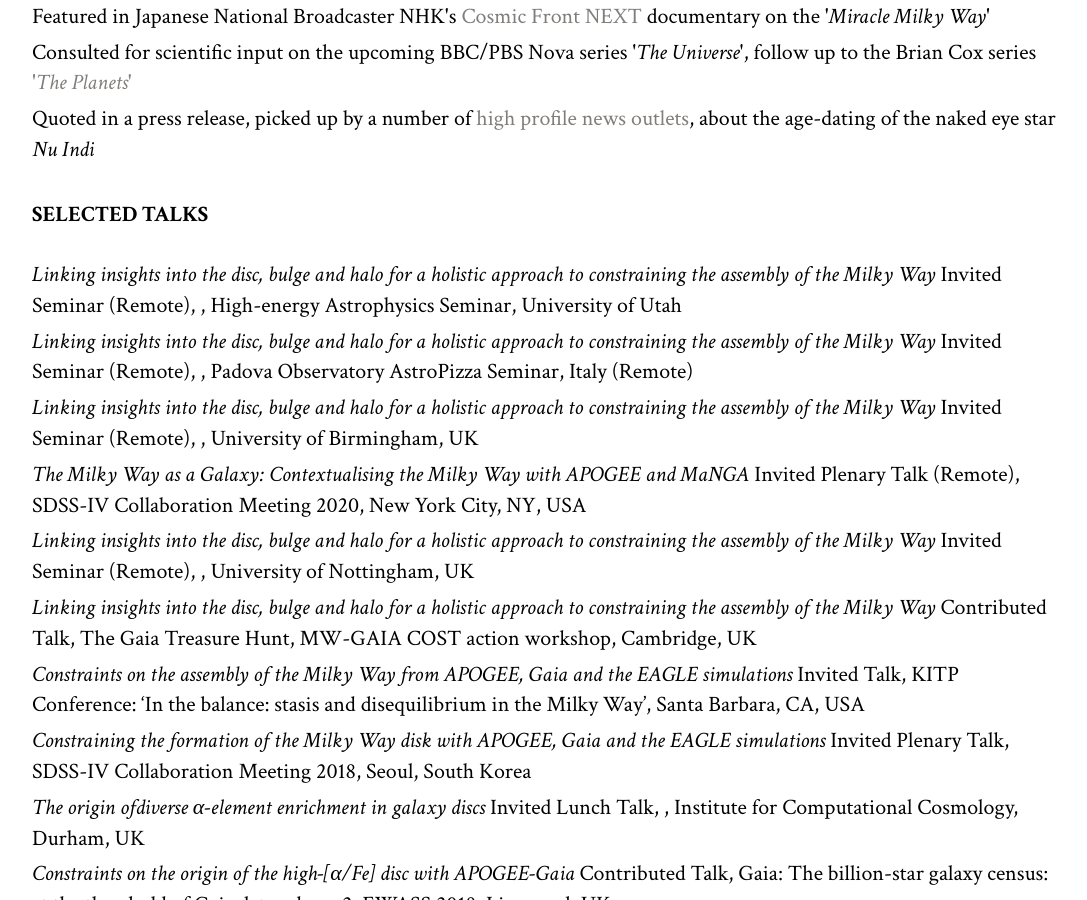
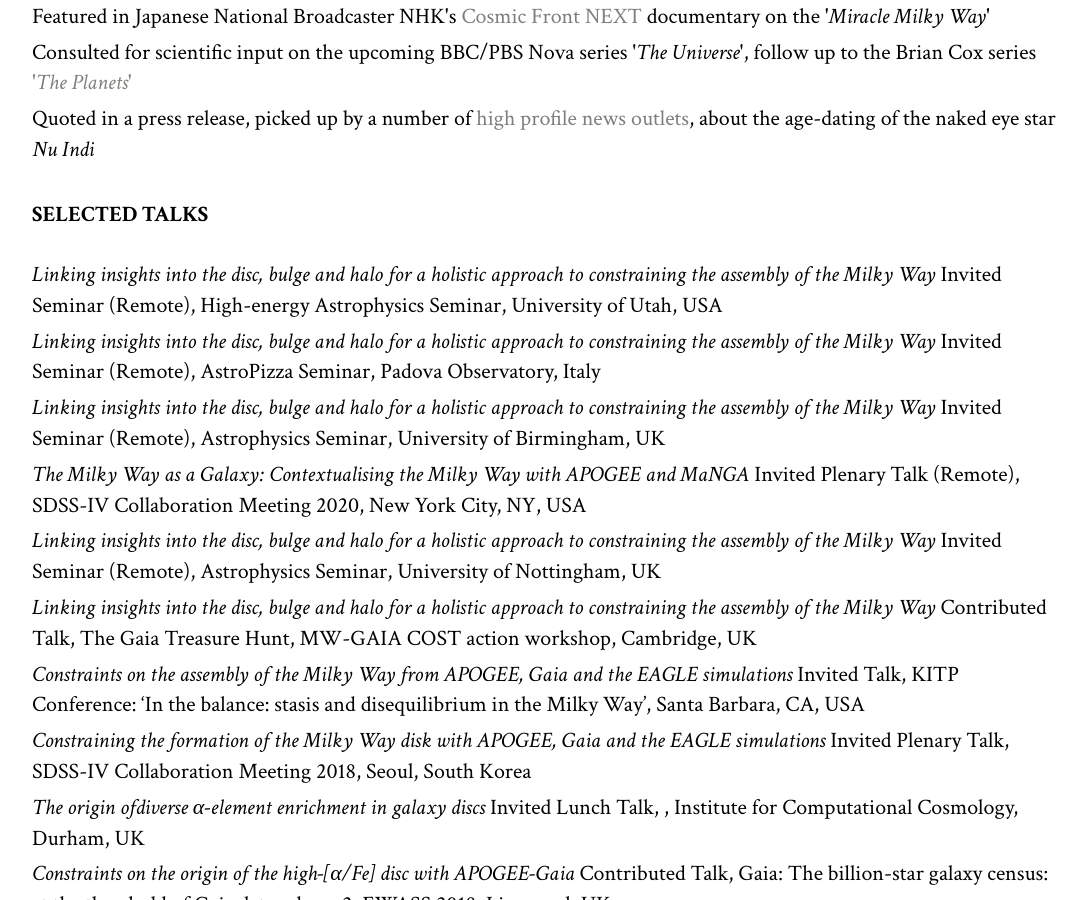
Before and after one commit to jmackereth/jmackereth.github.io, a Jekyll site: the page built from cv.html, in a window 1280 px wide and 900 px high, scrolled down 1078 px. Shown: the whole window, without its empty margins (96-1183 px from the left). Built offline with Jekyll 4.4.1, drawn with Linux system fonts in a browser that asks for light colours; a style sheet for code colours, icons or effects is not loaded.

Commit message:
update affil, pubs

```diff
--- a/_data/talks.json
+++ b/_data/talks.json
@@ -1,19 +1,19 @@
 [ {
     "title": "Linking insights into the disc, bulge and halo for a holistic approach to constraining the assembly of the Milky Way",
     "type": "Invited Seminar (Remote)",
-    "event": "",
-    "location": "High-energy Astrophysics Seminar, University of Utah"
+    "event": "High-energy Astrophysics Seminar",
+    "location": "University of Utah, USA"
 },
   {
     "title": "Linking insights into the disc, bulge and halo for a holistic approach to constraining the assembly of the Milky Way",
     "type": "Invited Seminar (Remote)",
-    "event": "",
-    "location": "Padova Observatory AstroPizza Seminar, Italy (Remote)"
+    "event": " AstroPizza Seminar",
+    "location": "Padova Observatory, Italy"
 },
   {
     "title": "Linking insights into the disc, bulge and halo for a holistic approach to constraining the assembly of the Milky Way",
     "type": "Invited Seminar (Remote)",
-    "event": "",
+    "event": "Astrophysics Seminar",
     "location": "University of Birmingham, UK"
 },
   {
@@ -25,7 +25,7 @@
   {
       "title": "Linking insights into the disc, bulge and halo for a holistic approach to constraining the assembly of the Milky Way",
       "type": "Invited Seminar (Remote)",
-      "event": "",
+      "event": "Astrophysics Seminar",
       "location": "University of Nottingham, UK"
   },
     {
```
